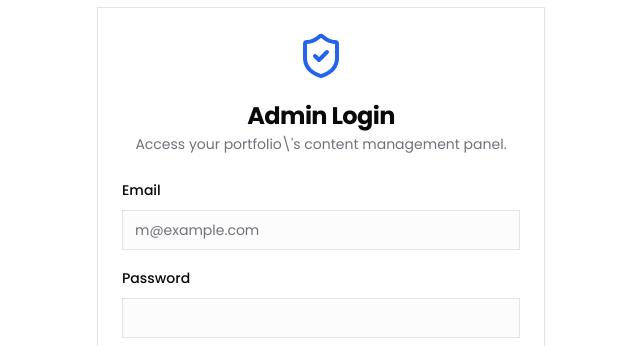
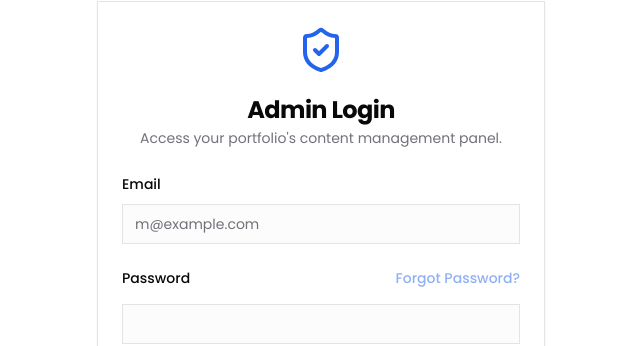
Before and after one commit to prempolai91-cell/prem-s_portfolio, a Next.js app: page /login in a window 1280 px wide. Shown: the part 159-505 px from the top of the page, without its empty margins (319-959 px from the left). Built offline with nearby package versions, Linux system fonts and the light colour scheme; no server answers.

Commit message:
feat: add forgot password button to login page

```diff
--- a/src/app/login/page.tsx
+++ b/src/app/login/page.tsx
@@ -73,7 +73,7 @@ export default function LoginPage() {
         })
         .catch((e: any) => {
             const errorMessage = getFriendlyAuthErrorMessage(e);
-            setError(errorMessage);
+            setError( errorMessage);
             toast({
                 variant: "destructive",
                 title: "Login Failed",
@@ -109,7 +109,7 @@ export default function LoginPage() {
         toast({
             variant: "success",
             title: "Password Reset Email Sent",
-            description: `An email has been sent to ${email} with instructions to reset your password.`,
+            description: `An email has been sent to ${email} with instructions to reset your password.`
         });
     } catch (e: any) {
         const errorMessage = getFriendlyAuthErrorMessage(e);
@@ -140,7 +140,7 @@ export default function LoginPage() {
         </div>
         <CardHeader className="text-center">
             <CardTitle>Admin Login</CardTitle>
-            <CardDescription>Access your portfolio\'s content management panel.</CardDescription>
+            <CardDescription>Access your portfolio's content management panel.</CardDescription>
         </CardHeader>
         <CardContent>
           <form onSubmit={handleLogin} className="space-y-4">
@@ -156,7 +156,18 @@ export default function LoginPage() {
                 />
             </div>
             <div className="space-y-2">
-                <Label htmlFor="login-password">Password</Label>
+                <div className="flex items-center justify-between">
+                    <Label htmlFor="login-password">Password</Label>
+                    <Button
+                        variant="link"
+                        type="button"
+                        onClick={handlePasswordReset}
+                        disabled={isLoading || !email}
+                        className="px-0 h-auto text-sm"
+                    >
+                        Forgot Password?
+                    </Button>
+                </div>
                 <Input
                   id="login-password"
                   type="password"
```
